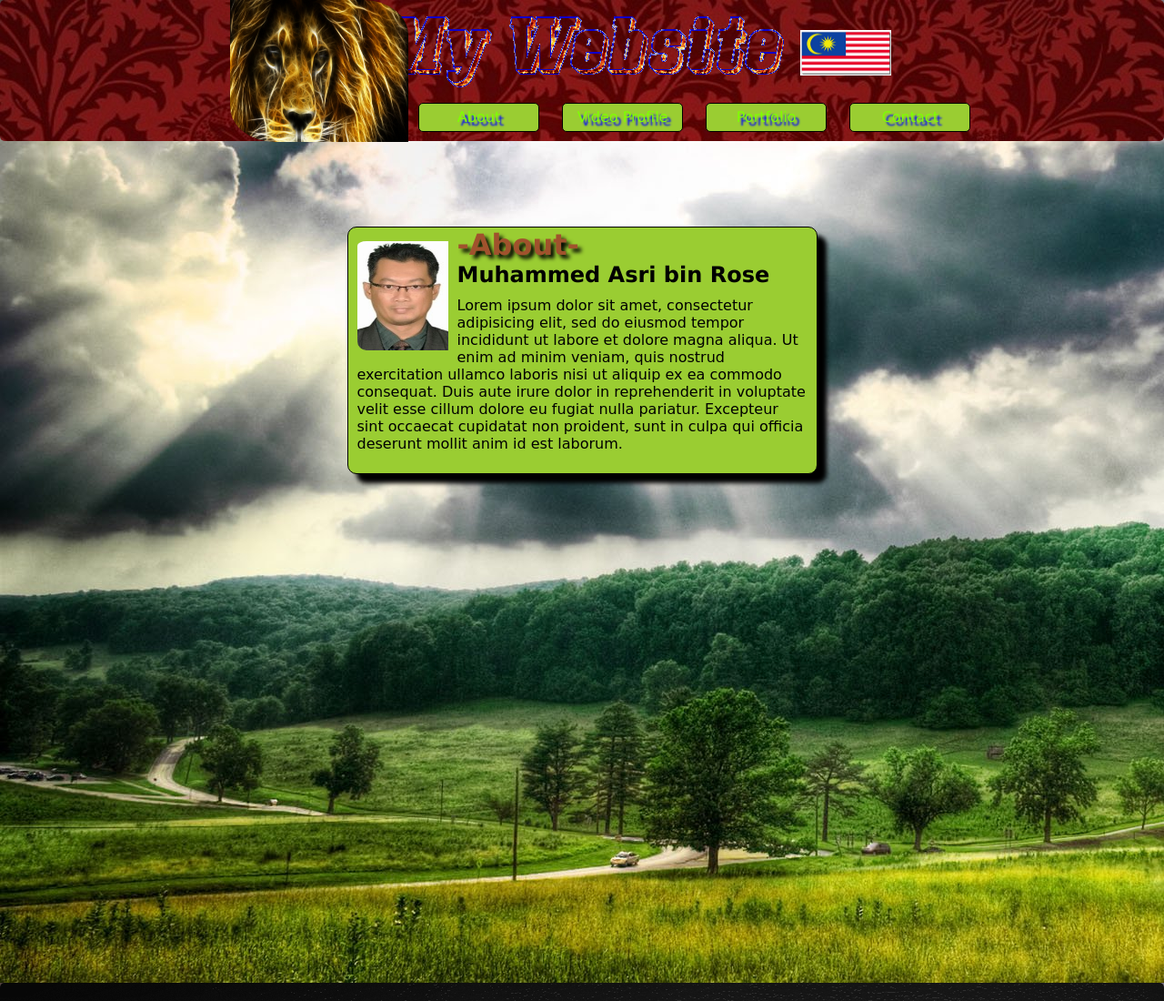
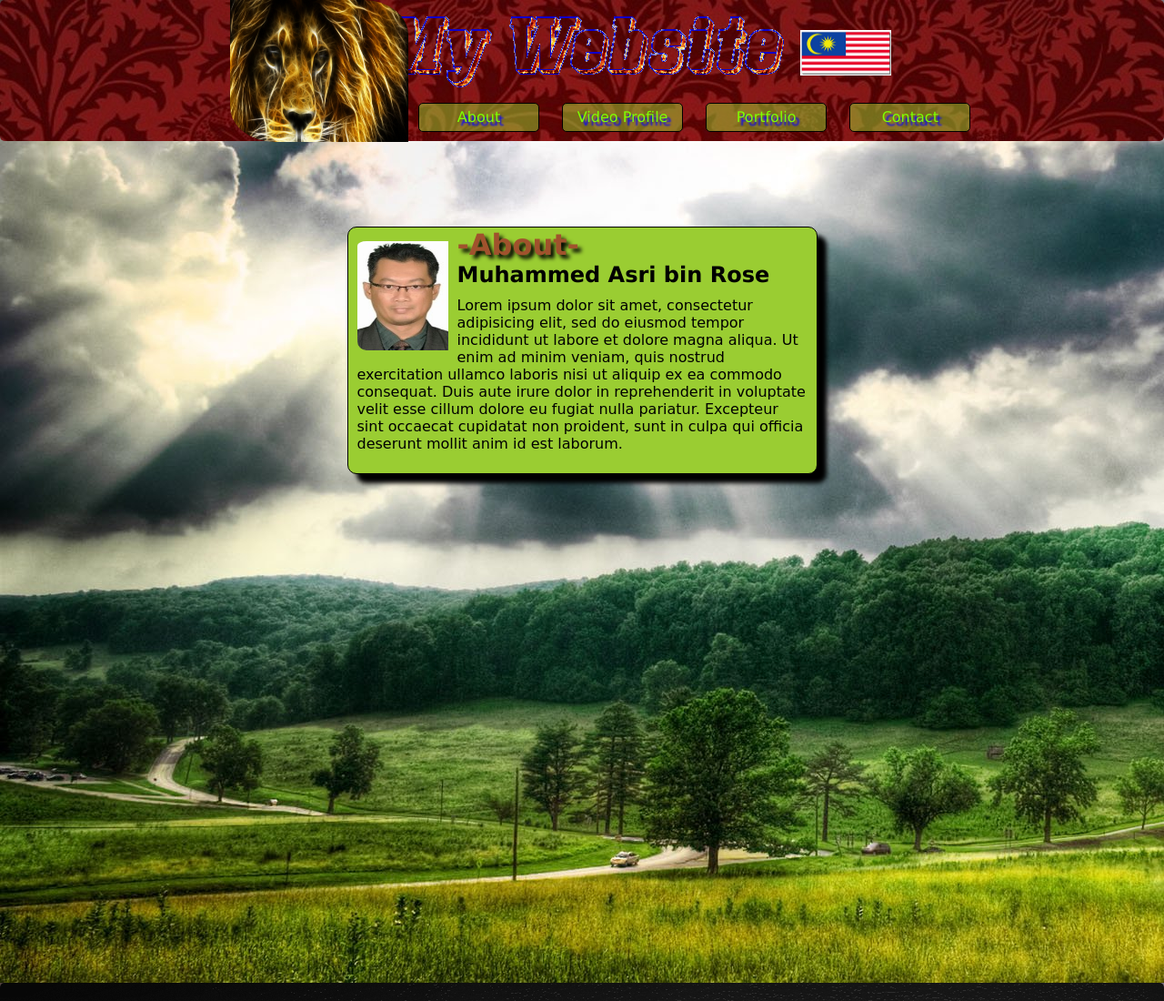
Before and after one commit to asrirose/asrirose.github.io, a plain HTML site: page mywebsite/index.html in a window 1280 px wide. Shown: the top 1100 px of the page at 91% size. Drawn offline with Linux system fonts and the light colour scheme; a web font is replaced by a local one.

Commit message:
Add files via upload

```diff
--- a/mywebsite/css/stylesheet.css
+++ b/mywebsite/css/stylesheet.css
@@ -34,7 +34,7 @@ div#nav_menu {
     margin: 10px;
     text-align: center;
     line-height: 30px;
-    background-color: yellowgreen;
+    background-color: rgba(154, 205, 50, 0.52);
     transition: transform 5s;
     text-shadow: 4px 4px 2px blue;
 }
```
